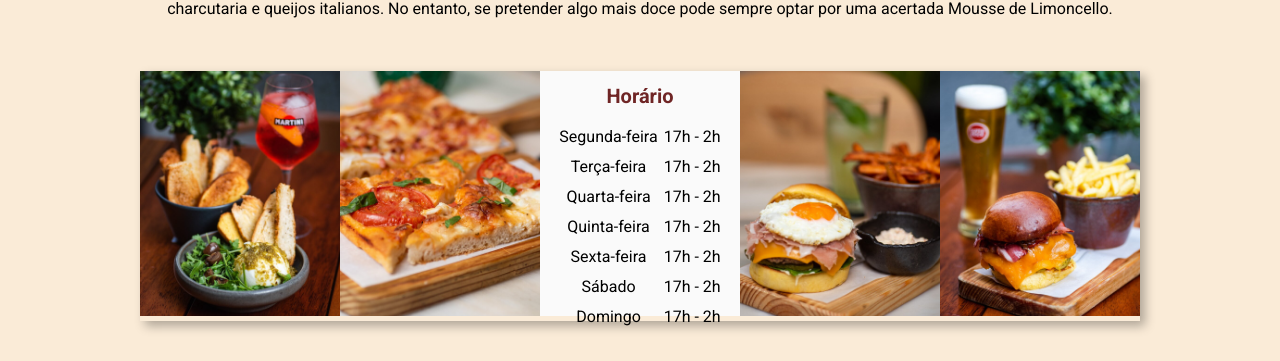
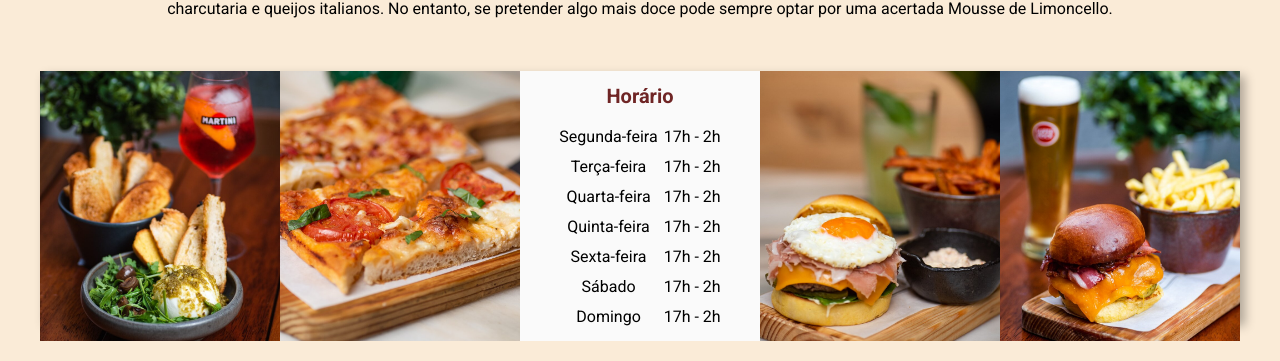
Before and after one commit to jpbs18/Vermut, a React (Vite) app: page / in a window 1280 px wide. Shown: the part 750-1111 px from the top of the page. Built offline with nearby package versions, Linux system fonts and the light colour scheme.

Commit message:
Corrections on mini-gallery styles

```diff
--- a/src/index.css
+++ b/src/index.css
@@ -144,7 +144,7 @@ main {
 }
 
 .mini-gallery {
-  max-width: 100rem;
+  max-width: 120rem;
   margin: 0 auto;
   height: 25rem;
   display: grid;
```
